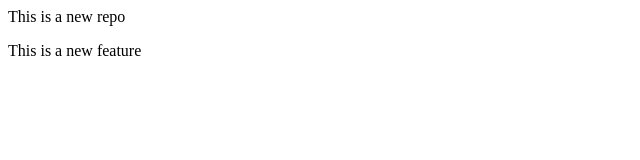
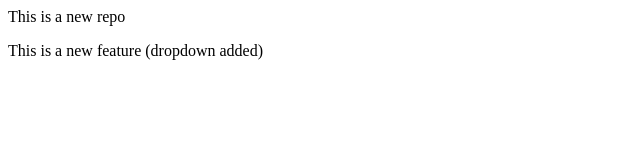
Before and after one commit to btheangik/localrepo, a plain HTML site: page index.html in a window 1280 px wide. Shown: the whole page, without its empty margins (0-640 px from the left). Drawn offline with Linux system fonts and the light colour scheme.

```diff
--- a/index.html
+++ b/index.html
@@ -1,2 +1,2 @@
 <p>This is a new repo</p>
-<p>This is a new feature</p>
+<p>This is a new feature (dropdown added)</p>
```
